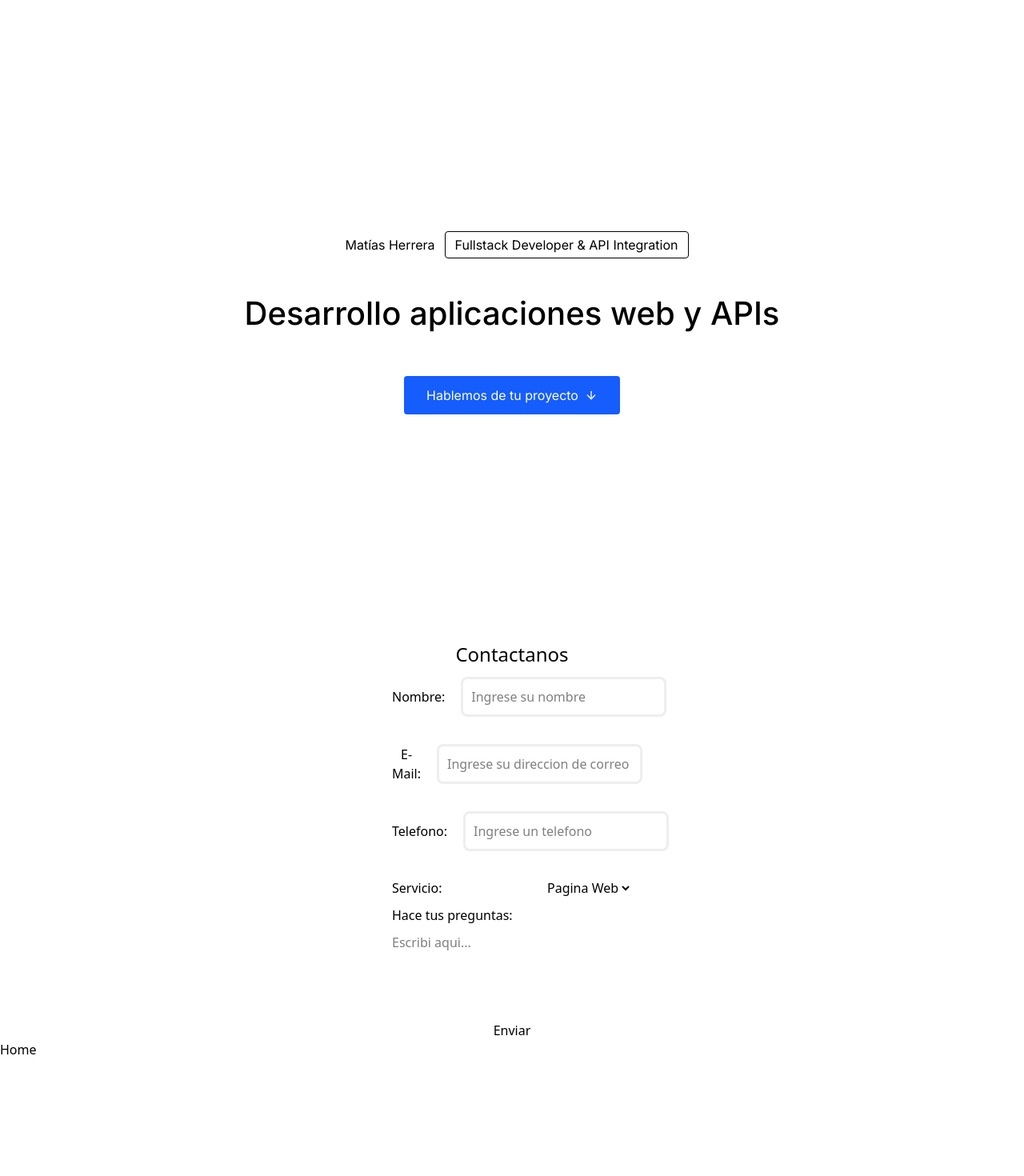
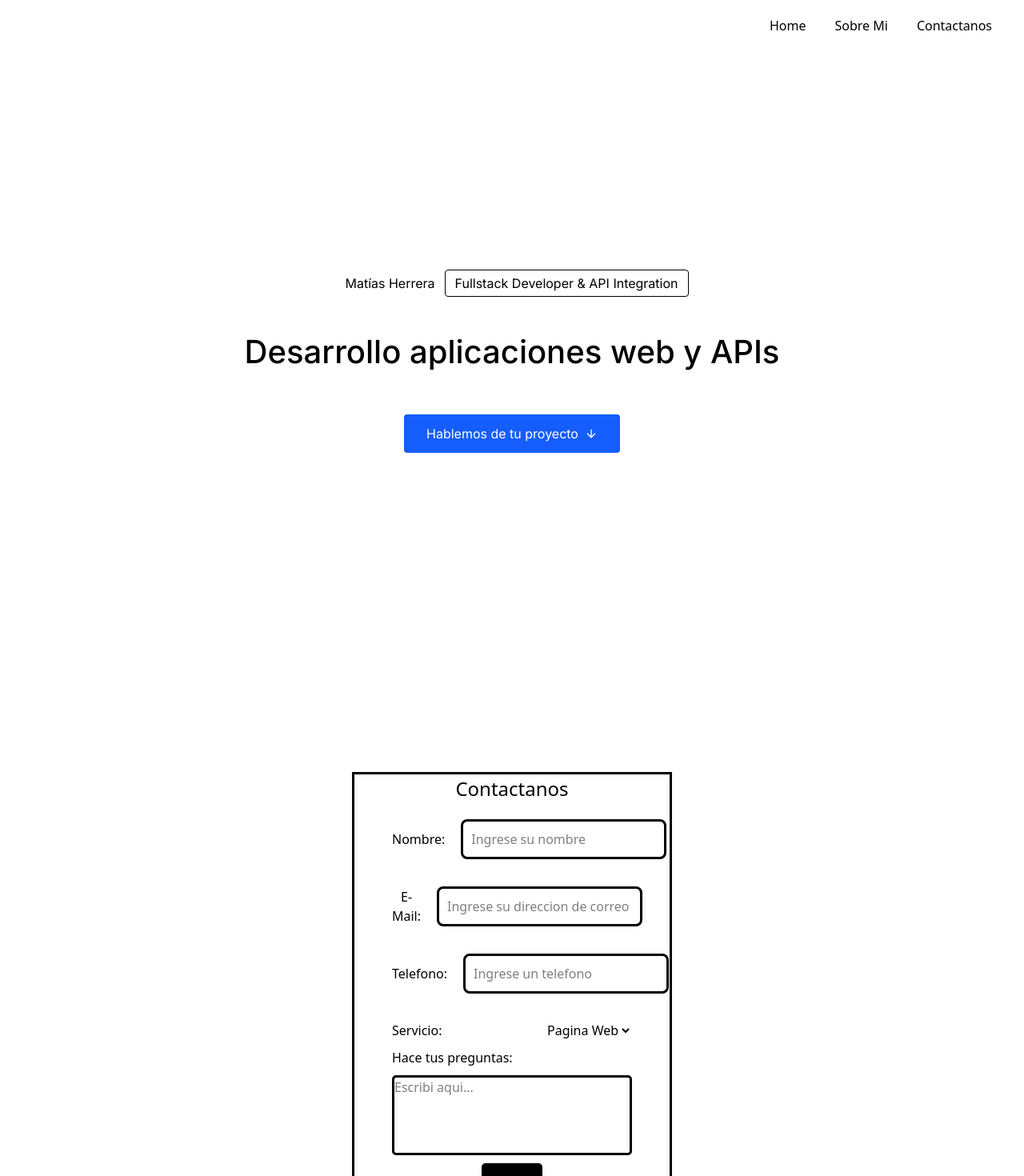
Before and after one commit to jus-tjon/next-lading-page, a Next.js app: page / in a window 1280 px wide. Shown: the top 1470 px of the page at 80% size. Before the commit the page ends 1324 px from the top, so only its background shows below. Built offline with nearby package versions, Linux system fonts and the light colour scheme.

Commit message:
Mejore formulario, agregue header y lo modifique

```diff
--- /dev/null
+++ b/app/components/sections/Header.tsx
@@ -0,0 +1,21 @@
+import React from 'react'
+import { Inter } from "next/font/google";
+
+const inter = Inter({
+  subsets: ["latin"],
+});
+
+export const Header = () => {
+  return (
+    <div className={`${inter.className}sticky top-0`}>
+        <header className='w-full flex justify-end-safe gap-5 pt-4 px-8'>
+            <a href="#hero" className='rounded-lg transition delay-50 hover:bg-blue-600 duration-300 ease-in-out hover:-translate-y-1 hover:scale-110 py-1 px-2 cursor-pointer'>
+                Home</a>
+            <a className='rounded-lg transition delay-50 hover:bg-blue-600 duration-300 ease-in-out hover:-translate-y-1 hover:scale-110 py-1 px-2 cursor-pointer'>
+                Sobre Mi</a>
+            <a href="#formulario" className='rounded-lg transition delay-50 hover:bg-blue-600 duration-300 ease-in-out hover:-translate-y-1 hover:scale-110 py-1 px-2 cursor-pointer'>
+                Contactanos</a>
+        </header>
+    </div>
+  )
+}
--- a/app/components/sections/Hero.tsx
+++ b/app/components/sections/Hero.tsx
@@ -9,7 +9,7 @@ const inter = Inter({
 const Hero = () => {
   return (
     <>
-      <section
+      <section id='hero'
         className={`${inter.className} flex flex-col min-h-screen justify-center items-center`}
       >
         <div className="flex items-center w-full justify-center">
--- a/app/components/ui/Formulario.css
+++ b/app/components/ui/Formulario.css
@@ -1,18 +1,31 @@
 .Formulario {
+  display: flex;
+  justify-content: center;
+  align-items: center;
+  min-height: 100vh;
+  width: 100%;
+}
+
+.Forms {
     display: flex;
     flex-direction: column;
     align-items: center;
     justify-content: center;
+    align-self: center;
     text-align: center;
+    margin: 7%;
+    border: 3px solid black;
+    width: 400px;
+    padding-bottom: 30px;
 }
 
-.Formulario .titulo{
-    padding-bottom: 10px;
+.Forms .titulo{
+    padding-bottom: 20px;
     display: block;
     font-size: 24px;
 }
 
-.Formulario label {
+.Forms label {
   display: flex;
   justify-content: space-between; /* Empuja el input al extremo opuesto */
   align-items: center;
@@ -21,14 +34,14 @@
   width: 300px; /* Ajusta el ancho para que todos midan lo mismo */
 }
 
-.Formulario input{
-    border: 3px solid #EEEEEE;
+.Forms input{
+    border: 3px solid black;
     border-radius: 8px;
     padding: 10px;
     outline: none;
 }
 
-.Formulario span{
+.Forms span{
   display: block;
   color: tomato;
   font-size: x-small;
@@ -40,8 +53,18 @@
   height: 100px;
   padding-top: 0;
   resize: none;
+  border-radius: 5px;
+  border: 3px solid black;
 }
 
 #submit{
   margin-top: 10px;
+  padding-left: 15px;
+  padding-right: 15px;
+  padding-top: 10px;
+  padding-bottom: 10px;
+  border-radius: 5px;
+  background-color: black;
+  color: white;
+  cursor: pointer;
 }
--- a/app/components/ui/Formulario.tsx
+++ b/app/components/ui/Formulario.tsx
@@ -38,7 +38,8 @@ export const Formulario = () => {
   });
 
   return (
-    <div className="Formulario" id="formulario">
+    <div className="Formulario">
+    <div className="Forms" id="formulario">
       <h1 className="titulo">Contactanos</h1>
       <form onSubmit={onSubmit}>
         <label htmlFor="nombre">
@@ -117,5 +118,6 @@ export const Formulario = () => {
         </button>
       </form>
     </div>
+    </div>
   );
 };
--- a/app/page.tsx
+++ b/app/page.tsx
@@ -1,3 +1,4 @@
+import { Header } from "./components/sections/Header";
 import Hero from "./components/sections/Hero";
 import { Formulario } from "./components/ui/Formulario";
 
@@ -5,10 +6,10 @@ const Home = () => {
   return (
     <div>
       <main>
+        <Header></Header>
         <Hero></Hero>
         <Formulario></Formulario>
       </main>
-      Home
     </div>
   );
 };
```
